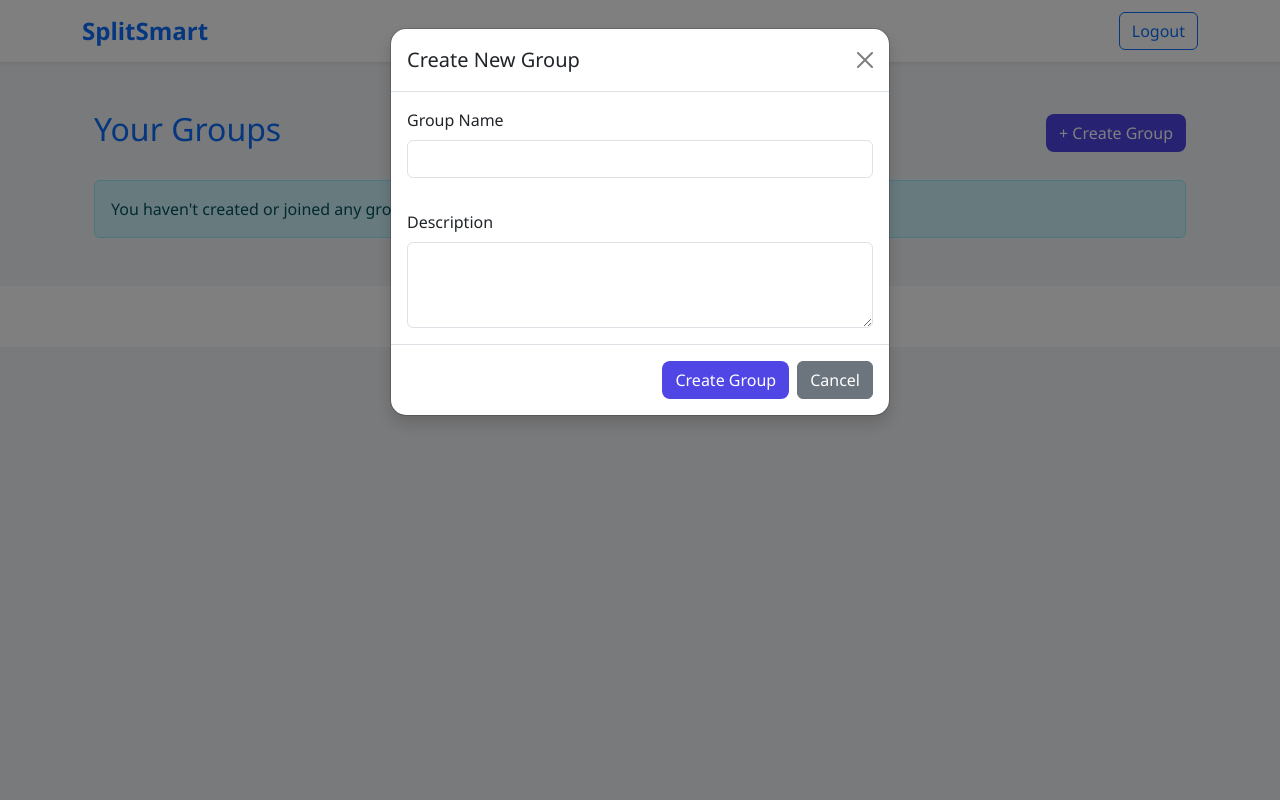
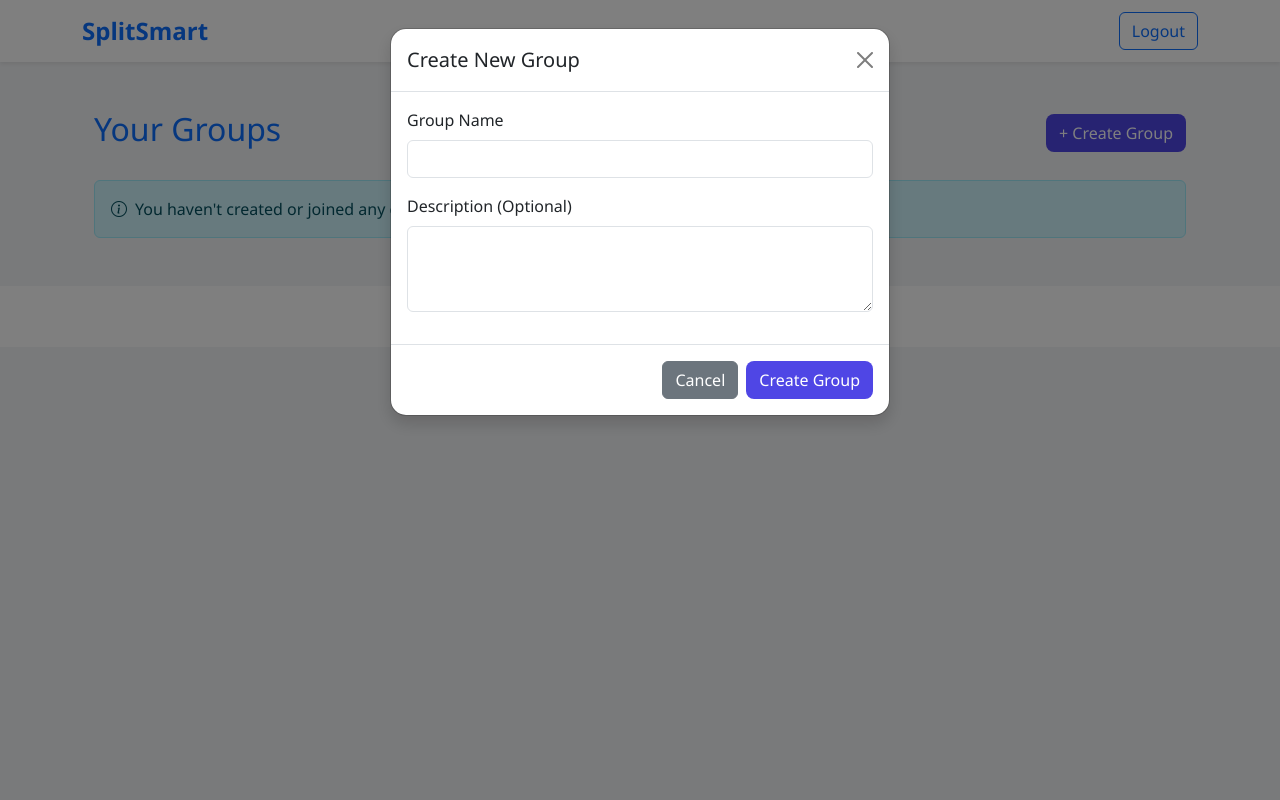
Before and after one commit to ZealVira/splitsmart, a Django app: page /groups/create_group in a window 1280 px wide, after a click on "+ Create Group". Run offline with Django 5.2, Linux system fonts and the light colour scheme; the visitor is signed in with stand-in values (Sample User, id 1).

Commit message:
Refactor group models and templates for improved readability and functionality

```diff
--- a/groups/urls.py
+++ b/groups/urls.py
@@ -1,4 +1,4 @@
-from django.urls import path, include
+from django.urls import path
 from . import views
 
 urlpatterns = [
@@ -7,5 +7,4 @@ urlpatterns = [
     path('<int:group_id>/add_member/', views.add_member, name='add_member'),
     path('<int:group_id>/delete_group/', views.delete_group, name='delete_group'),
     path('<int:group_id>/remove_member/<int:user_id>/', views.remove_member, name='remove_member'),
-
 ]
--- a/templates/index.html
+++ b/templates/index.html
@@ -24,19 +24,21 @@
                     <ul class="dropdown-menu dropdown-menu-end shadow">
                       <li>
                         <button class="dropdown-item" data-bs-toggle="modal" data-bs-target="#addMemberModal-{{ group.id }}">
-                            Add Member
+                          <i class="bi bi-person-plus me-2"></i>Add Member
                         </button>
                       </li>
                       <li>
                         <button class="dropdown-item text-warning" data-bs-toggle="modal" data-bs-target="#removeMemberModal-{{ group.id }}">
-                            Remove Member
+                          <i class="bi bi-person-x me-2"></i>Remove Member
                         </button>
                       </li>
-
+                      <li><hr class="dropdown-divider"></li>
                       <li>
                         <form method="POST" action="{% url 'delete_group' group.id %}">
                           {% csrf_token %}
-                          <button type="submit" class="dropdown-item text-danger">Delete Group</button>
+                          <button type="submit" class="dropdown-item text-danger">
+                            <i class="bi bi-trash me-2"></i>Delete Group
+                          </button>
                         </form>
                       </li>
                     </ul>
@@ -45,7 +47,12 @@
               </div>
 
               <p class="card-text text-muted">{{ group.description|truncatewords:15 }}</p>
-              <a href="{% url 'group_detail' group.pk %}" class="btn btn-sm btn-brand">View Details</a>
+              <div class="d-flex justify-content-between align-items-center">
+                <span class="badge bg-light text-dark">
+                  <i class="bi bi-people"></i> {{ group.members.count }} members
+                </span>
+                <a href="{% url 'group_detail' group.pk %}" class="btn btn-sm btn-brand">View Details</a>
+              </div>
             </div>
             <div class="card-footer text-muted small">
               Created on {{ group.created_at|date:"M d, Y" }}
@@ -53,38 +60,82 @@
           </div>
         </div>
 
-        <!-- Add Member Modal for each group -->
-        <div class="modal fade" id="addMemberModal-{{ group.id }}" tabindex="-1" aria-labelledby="addMemberModalLabel" aria-hidden="true">
+        <!-- Add Member Modal -->
+        <div class="modal fade" id="addMemberModal-{{ group.id }}" tabindex="-1" aria-labelledby="addMemberModalLabel-{{ group.id }}" aria-hidden="true">
           <div class="modal-dialog">
             <div class="modal-content rounded-4 shadow">
               <form method="POST" action="{% url 'add_member' group.id %}">
                 {% csrf_token %}
                 <div class="modal-header">
-                  <h5 class="modal-title" id="addMemberModalLabel">Add Member to {{ group.group_name }}</h5>
+                  <h5 class="modal-title" id="addMemberModalLabel-{{ group.id }}">Add Member to {{ group.group_name }}</h5>
                   <button type="button" class="btn-close" data-bs-dismiss="modal" aria-label="Close"></button>
                 </div>
                 <div class="modal-body">
-                  <label for="member_identifier" class="form-label">Username or Email</label>
-                  <input type="text" name="member_identifier" class="form-control" placeholder="e.g. user@example.com" required>
+                  <div class="mb-3">
+                    <label for="email-{{ group.id }}" class="form-label">User Email</label>
+                    <input type="email" class="form-control" id="email-{{ group.id }}" name="email" required placeholder="user@example.com">
+                    <div class="form-text">Enter the email of the user you want to add</div>
+                  </div>
                 </div>
                 <div class="modal-footer">
-                  <button type="submit" class="btn btn-brand">Add</button>
                   <button type="button" class="btn btn-secondary" data-bs-dismiss="modal">Cancel</button>
+                  <button type="submit" class="btn btn-brand">Add Member</button>
                 </div>
               </form>
+            </div>
+          </div>
+        </div>
+
+        <!-- Remove Member Modal -->
+        <div class="modal fade" id="removeMemberModal-{{ group.id }}" tabindex="-1" aria-labelledby="removeMemberModalLabel-{{ group.id }}" aria-hidden="true">
+          <div class="modal-dialog">
+            <div class="modal-content rounded-4 shadow">
+              <div class="modal-header">
+                <h5 class="modal-title" id="removeMemberModalLabel-{{ group.id }}">Remove Member from {{ group.group_name }}</h5>
+                <button type="button" class="btn-close" data-bs-dismiss="modal" aria-label="Close"></button>
+              </div>
+              <div class="modal-body">
+                {% with group.members.all as members %}
+                  {% if members|length > 1 %}
+                    <div class="list-group">
+                      {% for member in members %}
+                        {% if member != request.user %}
+                          <div class="list-group-item d-flex justify-content-between align-items-center">
+                            <div>
+                              <strong>{{ member.username }}</strong>
+                              <div class="text-muted small">{{ member.email }}</div>
+                            </div>
+                            <form method="POST" action="{% url 'remove_member' group.id member.id %}">
+                              {% csrf_token %}
+                              <button type="submit" class="btn btn-sm btn-outline-danger">
+                                <i class="bi bi-trash"></i> Remove
+                              </button>
+                            </form>
+                          </div>
+                        {% endif %}
+                      {% endfor %}
+                    </div>
+                  {% else %}
+                    <div class="alert alert-info">No members to remove (you can't remove yourself as the last member)</div>
+                  {% endif %}
+                {% endwith %}
+              </div>
+              <div class="modal-footer">
+                <button type="button" class="btn btn-secondary" data-bs-dismiss="modal">Close</button>
+              </div>
             </div>
           </div>
         </div>
       {% endfor %}
     </div>
   {% else %}
-    <div class="alert alert-info">You haven't created or joined any groups yet.</div>
+    <div class="alert alert-info">
+      <i class="bi bi-info-circle me-2"></i>You haven't created or joined any groups yet.
+    </div>
   {% endif %}
 </div>
 
-
-
-<!--Create Group Modal -->
+<!-- Create Group Modal -->
 <div class="modal fade" id="createGroupModal" tabindex="-1" aria-labelledby="createGroupModalLabel" aria-hidden="true">
   <div class="modal-dialog">
     <div class="modal-content rounded-4 shadow">
@@ -95,93 +146,21 @@
           <button type="button" class="btn-close" data-bs-dismiss="modal" aria-label="Close"></button>
         </div>
         <div class="modal-body">
-          <label for="group_name" class="form-label">Group Name</label>
-          <input type="text" name="group_name" id="group_name" class="form-control" required />
+          <div class="mb-3">
+            <label for="group_name" class="form-label">Group Name</label>
+            <input type="text" class="form-control" id="group_name" name="group_name" required>
+          </div>
+          <div class="mb-3">
+            <label for="description" class="form-label">Description (Optional)</label>
+            <textarea class="form-control" id="description" name="description" rows="3"></textarea>
+          </div>
         </div>
-
-        <div class="modal-body">
-          <label for="description" class="form-label">Description</label>
-          <textarea name="description" id="description" class="form-control" rows="3"></textarea>
-        </div>
-
         <div class="modal-footer">
+          <button type="button" class="btn btn-secondary" data-bs-dismiss="modal">Cancel</button>
           <button type="submit" class="btn btn-brand">Create Group</button>
-          <button type="button" class="btn btn-secondary" data-bs-dismiss="modal">Cancel</button>
         </div>
       </form>
     </div>
   </div>
 </div>
-
-
-<!-- Remove Member Modal -->
-<div class="modal fade" id="removeMemberModal-{{ group.id }}" tabindex="-1" aria-labelledby="removeMemberModalLabel" aria-hidden="true">
-  <div class="modal-dialog">
-    <div class="modal-content rounded-4 shadow">
-      <div class="modal-header">
-        <h5 class="modal-title">Remove Member from {{ group.group_name }}</h5>
-        <button type="button" class="btn-close" data-bs-dismiss="modal" aria-label="Close"></button>
-      </div>
-
-      <div class="modal-body">
-        {% if members %}
-          <ul class="list-group">
-            {% for member in members %}
-              {% if member.user != request.user %}  <!-- Don't allow self-remove -->
-                <li class="list-group-item d-flex justify-content-between align-items-center">
-                  {{ member.user.username }}
-                  <form method="POST" action="{% url 'remove_member' group.id member.user.id %}">
-                    {% csrf_token %}
-                    <button type="submit" class="btn btn-sm btn-outline-danger" title="Remove">
-                      <i class="bi bi-trash"></i>
-                    </button>
-                  </form>
-                </li>
-              {% endif %}
-            {% endfor %}
-          </ul>
-        {% else %}
-          <p class="text-muted">No members in this group.</p>
-        {% endif %}
-      </div>
-
-      <div class="modal-footer">
-        <button type="button" class="btn btn-secondary" data-bs-dismiss="modal">Close</button>
-      </div>
-    </div>
-  </div>
-</div>
-
-<!-- Add member modal -->
-<div class="modal fade" id="addMemberModal-{{ group.id }}" tabindex="-1" aria-labelledby="addMemberModalLabel-{{ group.id }}" aria-hidden="true">
-  <div class="modal-dialog">
-    <div class="modal-content rounded-4 shadow">
-      <form method="POST" action="{% url 'add_member' group.id %}">
-        {% csrf_token %}
-        <div class="modal-header">
-          <h5 class="modal-title" id="addMemberModalLabel-{{ group.id }}">Add Member to {{ group.group_name }}</h5>
-          <button type="button" class="btn-close" data-bs-dismiss="modal" aria-label="Close"></button>
-        </div>
-
-        <div class="modal-body">
-          <label for="email-{{ group.id }}" class="form-label">Enter Email</label>
-          <input type="email" name="email" id="email-{{ group.id }}" class="form-control" placeholder="e.g. john@example.com" required>
-          <small class="text-muted">Enter a valid email of an existing user.</small>
-        </div>
-
-        <div class="modal-footer">
-          <button type="submit" class="btn btn-brand">Add Member</button>
-          <button type="button" class="btn btn-secondary" data-bs-dismiss="modal">Cancel</button>
-        </div>
-      </form>
-    </div>
-  </div>
-</div>
-
-
-
-
-
-
-
 {% endblock %}
```
Also changed, not shown: groups/models.py (+4 -5 lines).
